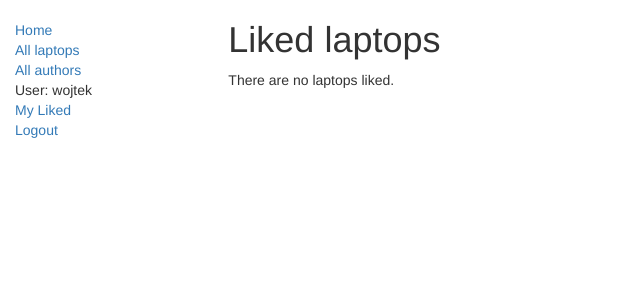
After one commit to WojtekMin/LaptopDatabaseProject, a Django app: page /Webpage/likedlaptops/ in a window 1280 px wide. The commit adds this page. Shown: the top 300 px of the page, without its empty margins (0-640 px from the left). Run offline with Django 3.2, Linux system fonts and the light colour scheme; a user stored in the database is signed in; data comes from the database, SQL or seed files in the repository; both versions use the stored data as it was after the commit; some libraries are stand-ins or nearby versions.

Commit message:
Added ability to list liked laptops via admin site

```diff
--- a/Webpage/admin.py
+++ b/Webpage/admin.py
@@ -43,7 +43,7 @@ class DisplayAdmin(admin.ModelAdmin):
 
 @admin.register(LaptopInstance)
 class LaptopInstanceAdmin(admin.ModelAdmin):
-    list_display = ('laptop', 'status')
+    list_display = ('laptop', 'status', 'user')
     list_filter = ('status',)
 
     fieldsets = (
@@ -51,6 +51,6 @@ class LaptopInstanceAdmin(admin.ModelAdmin):
             'fields': ('laptop', 'description', 'id')
         }),
         ('Status', {
-            'fields': ('status',)
+            'fields': ('status', 'user')
         }),
     )
--- a/Webpage/urls.py
+++ b/Webpage/urls.py
@@ -11,4 +11,5 @@ urlpatterns = [
     path('ram/<int:pk>', views.RamDetailView.as_view(), name='ram-detail'),
     path('storage_drive/<int:pk>', views.StorageDriveDetailView.as_view(), name='storage_drive-detail'),
     path('display/<int:pk>', views.DisplayDetailView.as_view(), name='display-detail'),
+    path('likedlaptops/', views.LikedLaptopsByUserListView.as_view(), name='my-liked'),
 ]
--- a/Webpage/views.py
+++ b/Webpage/views.py
@@ -1,9 +1,10 @@
 from django.shortcuts import render
 from django.views import generic
+from django.contrib.auth.mixins import LoginRequiredMixin
 
 # Create your views here.
 
-from .models import Laptop, Processor, GraphicsCard, StorageDrive, RAM, Display
+from .models import Laptop, Processor, GraphicsCard, StorageDrive, RAM, Display, LaptopInstance
 
 
 def index(request):
@@ -28,6 +29,19 @@ def index(request):
         context={'num_laptops': num_laptops, 'num_processors': num_processors,
                  'num_nvidia_graphics_cards': num_nvidia_graphics_cards, 'num_graphics_cards': num_graphics_cards, 'num_visits':num_visits}, # num_visits appended
     )
+
+
+class LikedLaptopsByUserListView(LoginRequiredMixin, generic.ListView):
+    """
+    Generic class-based view listing books on loan to current user.
+    """
+    model = LaptopInstance
+    template_name = 'Webpage/laptopinstance_list_liked_user.html'
+    paginate_by = 10
+
+    def get_queryset(self):
+        return LaptopInstance.objects.filter(user=self.request.user).filter(status__exact='l')
+
 
 class LaptopListView(generic.ListView):
     model = Laptop
--- a/templates/Webpage/laptop_detail.html
+++ b/templates/Webpage/laptop_detail.html
@@ -14,17 +14,18 @@
     <p><strong>Weight:</strong> {{ laptop.weight }} kg</p>
     <p><strong>Date of release:</strong> {{ laptop.date_of_release }}</p>
 
-
+    {% comment %}
     <div style="margin-left:20px;margin-top:20px">
     <h4>Copies</h4>
 
         {% for copy in laptop.laptopinstance_set.all %}
         <hr>
         <p class="{% if copy.status == 'd' %}text-success{% elif copy.status == 'f' %}text-danger{% else %}text-warning{% endif %}">{{ copy.get_status_display }}</p>
-        {% comment %} {% if copy.status != 'a' %}<p><strong>Due to be returned:</strong> {{copy.due_back}}</p>{% endif %} {% endcomment %}
+         {% if copy.status != 'a' %}<p><strong>Due to be returned:</strong> {{copy.due_back}}</p>{% endif %}
         <p><strong>Decription:</strong> {{copy.description}}</p>
         <p class="text-muted"><strong>Id:</strong> {{copy.id}}</p>
         {% endfor %}
     </div>
+    {% endcomment %}
 
 {% endblock %}
--- /dev/null
+++ b/templates/Webpage/laptopinstance_list_liked_user.html
@@ -0,0 +1,19 @@
+{% extends "base_generic.html" %}
+
+{% block content %}
+    <h1>Liked laptops</h1>
+
+    {% if laptopinstance_list %}
+    <ul>
+
+      {% for laptopinst in laptopinstance_list %}
+      <li {% comment %} class="{% if laptopinst.is_overdue %}text-danger{% endif %}"{% endcomment %}>
+        <a href="{% url 'laptop-detail' laptopinst.laptop.pk %}">{{laptopinst.laptop.model_name}}</a> {% comment %} ({{ bookinst.due_back }})  {% endcomment %}
+      </li>
+      {% endfor %}
+    </ul>
+
+    {% else %}
+      <p>There are no laptops liked.</p>
+    {% endif %}
+{% endblock %}
--- a/templates/base_generic.html
+++ b/templates/base_generic.html
@@ -27,6 +27,7 @@
           <li><a href="">All authors</a></li>
           {% if user.is_authenticated %}
               <li>User: {{ user.get_username }}</li>
+              <li><a href="{% url 'my-liked' %}">My Liked</a></li>
               <li><a href="{% url 'logout'%}?next={{request.path}}">Logout</a></li>
           {% else %}
               <li><a href="{% url 'login'%}?next={{request.path}}">Login</a></li>
```
Also changed, not shown: Webpage/models.py (+6 -6 lines), Webpage/migrations/0019_auto_20180604_0112.py (added), db.sqlite3.
